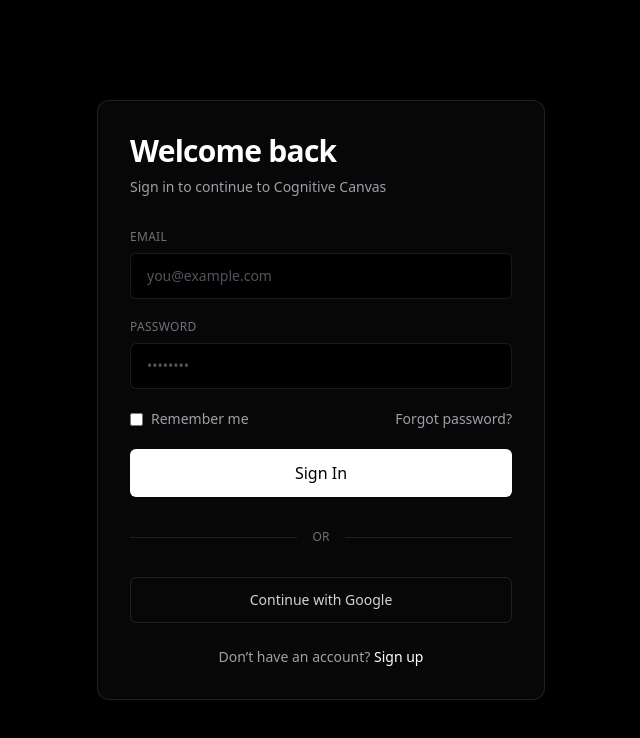
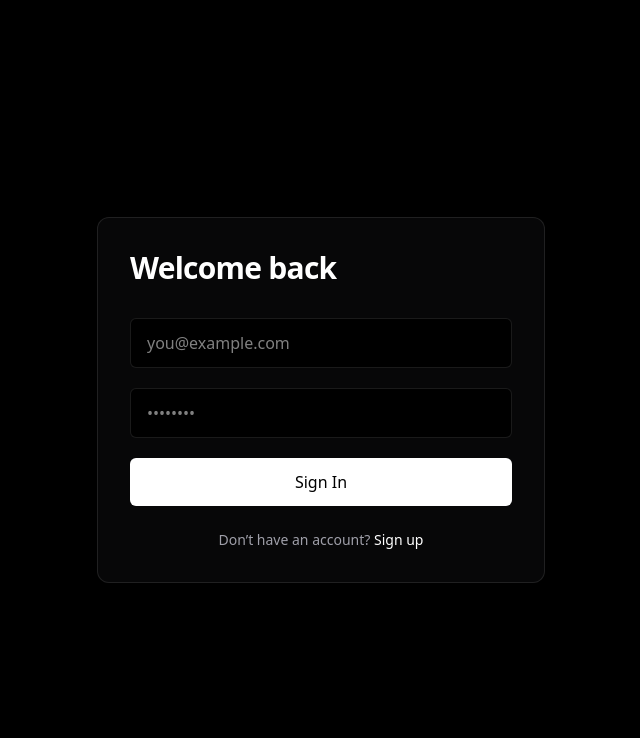
Before and after one commit to Sahnawaz6068/CognetiveCanvasFE, a React (Vite) app: page /signin in a window 1280 px wide. Shown: the top 738 px of the page, without its empty margins (319-959 px from the left). Built offline with nearby package versions, Linux system fonts and the light colour scheme.

Commit message:
Added react hot toast

```diff
--- a/src/pages/Signin.jsx
+++ b/src/pages/Signin.jsx
@@ -1,8 +1,61 @@
 import { motion } from "framer-motion";
 import { useNavigate } from "react-router-dom";
+import { useState } from "react";
+import toast from "react-hot-toast";
 
 export default function Signin() {
   const navigate = useNavigate();
+
+  const [form, setForm] = useState({
+    email: "",
+    password: "",
+  });
+
+  const [loading, setLoading] = useState(false);
+
+  const handleChange = (e) => {
+    setForm({ ...form, [e.target.name]: e.target.value });
+  };
+
+  const handleSubmit = async (e) => {
+    e.preventDefault();
+
+    if (!form.email || !form.password) {
+      toast.error("Email and password are required");
+      return;
+    }
+
+    let toastId;
+
+    try {
+      setLoading(true);
+      toastId = toast.loading("Signing in...");
+
+      const res = await fetch("http://localhost:3000/api/v1/signin", {
+        method: "POST",
+        headers: {
+          "Content-Type": "application/json",
+        },
+        body: JSON.stringify(form),
+      });
+
+      const data = await res.json();
+
+      if (!res.ok) {
+        throw new Error(data.message || "Signin failed");
+      }
+
+      localStorage.setItem("token", data.data.token);
+
+      toast.success("Signed in successfully", { id: toastId });
+      navigate("/dashboard");
+    } catch (err) {
+      toast.error(err.message || "Something went wrong", { id: toastId });
+    } finally {
+      setLoading(false);
+    }
+  };
+
   return (
     <div className="min-h-screen bg-black text-white flex items-center justify-center px-6">
       <motion.div
@@ -11,77 +64,42 @@
         transition={{ duration: 0.35, ease: "easeOut" }}
         className="w-full max-w-md bg-zinc-950/80 backdrop-blur border border-white/10 rounded-xl p-8"
       >
-        <h1 className="text-3xl font-semibold tracking-tight">
-          Welcome back
-        </h1>
-        <p className="mt-2 text-sm text-zinc-400">
-          Sign in to continue to Cognitive Canvas
-        </p>
+        <h1 className="text-3xl font-semibold tracking-tight">Welcome back</h1>
 
-        <form className="mt-8 space-y-5">
-          <div>
-            <label className="block text-xs uppercase tracking-wide text-zinc-500 mb-2">
-              Email
-            </label>
+        <form onSubmit={handleSubmit} className="mt-8 space-y-5">
           <input
+            name="email"
             type="email"
+            value={form.email}
+            onChange={handleChange}
             placeholder="you@example.com"
-              className="w-full bg-black border border-white/10 rounded-md px-4 py-3 text-sm
-              placeholder:text-zinc-600 focus:border-white focus:ring-1 focus:ring-white/30 outline-none transition"
+            className="w-full bg-black border border-white/10 rounded-md px-4 py-3 outline-none"
           />
-          </div>
 
-          <div>
-            <label className="block text-xs uppercase tracking-wide text-zinc-500 mb-2">
-              Password
-            </label>
           <input
+            name="password"
             type="password"
+            value={form.password}
+            onChange={handleChange}
             placeholder="••••••••"
-              className="w-full bg-black border border-white/10 rounded-md px-4 py-3 text-sm
-              placeholder:text-zinc-600 focus:border-white focus:ring-1 focus:ring-white/30 outline-none transition"
+            className="w-full bg-black border border-white/10 rounded-md px-4 py-3 outline-none"
           />
-          </div>
-
-          <div className="flex items-center justify-between text-sm">
-            <label className="flex items-center gap-2 text-zinc-400">
-              <input type="checkbox" className="accent-white" />
-              Remember me
-            </label>
-
-            <button
-              type="button"
-              className="text-zinc-400 hover:text-white transition"
-            >
-              Forgot password?
-            </button>
-          </div>
 
           <button
             type="submit"
-            className="w-full bg-white text-black py-3 rounded-md font-medium
-            hover:bg-zinc-200 active:scale-[0.99] transition"
+            disabled={loading}
+            className="w-full bg-white text-black py-3 rounded-md font-medium disabled:opacity-60"
           >
-            Sign In
+            {loading ? "Signing in..." : "Sign In"}
           </button>
         </form>
 
-        <div className="my-8 flex items-center gap-4">
-          <div className="h-px flex-1 bg-white/10" />
-          <span className="text-xs text-zinc-500">OR</span>
-          <div className="h-px flex-1 bg-white/10" />
-        </div>
-
-        <button
-          className="w-full border border-white/10 py-3 rounded-md text-sm
-          text-zinc-300 hover:bg-white/5 transition"
-        >
-          Continue with Google
-        </button>
-
         <p className="mt-6 text-sm text-zinc-400 text-center">
           Don’t have an account?{" "}
-          <span onClick={()=>{navigate("/signup")}} className="text-white hover:underline cursor-pointer">
+          <span
+            onClick={() => navigate("/signup")}
+            className="text-white hover:underline cursor-pointer"
+          >
             Sign up
           </span>
         </p>
```
Lines whose indentation alone changed are shown as unchanged.
